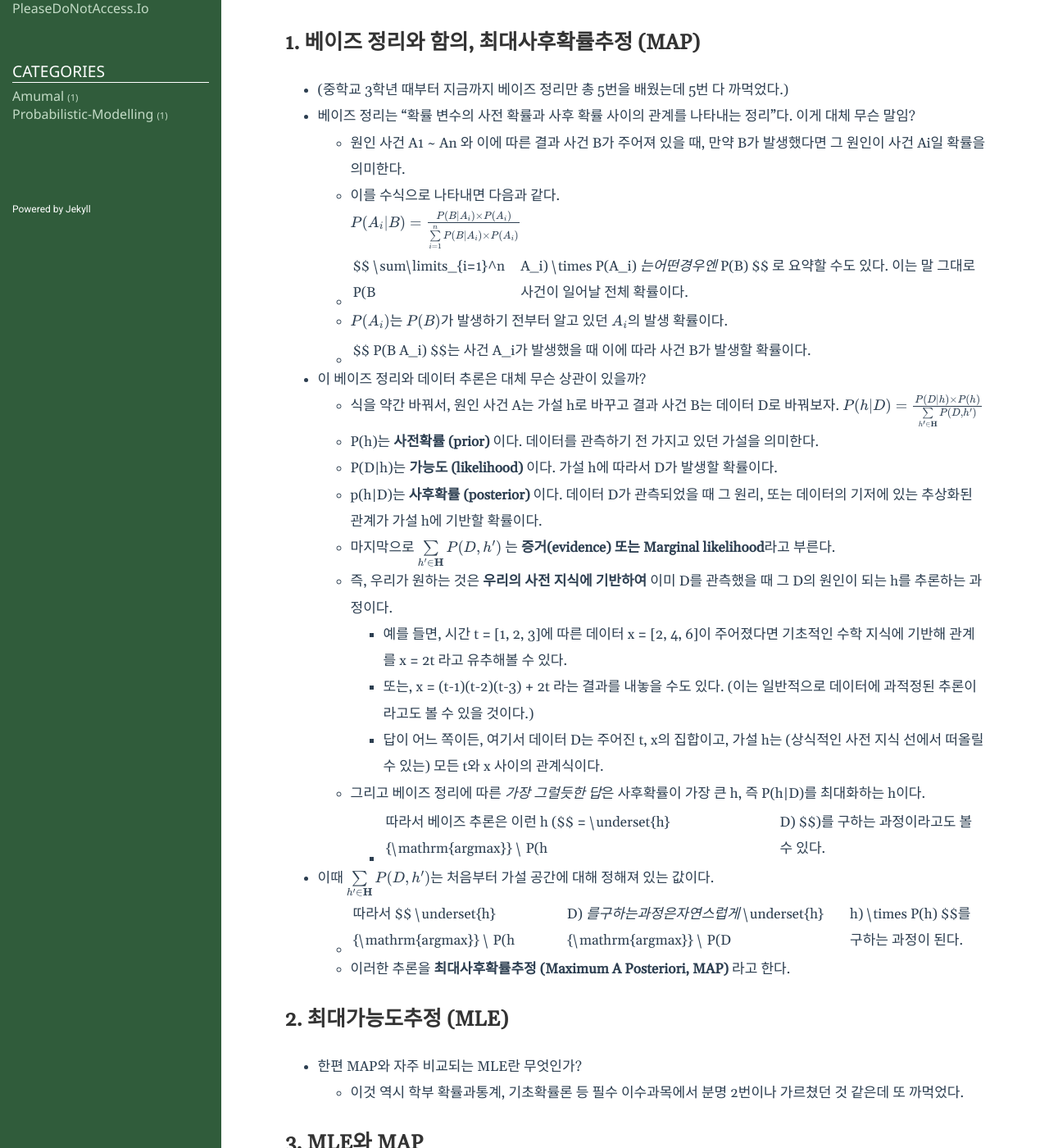
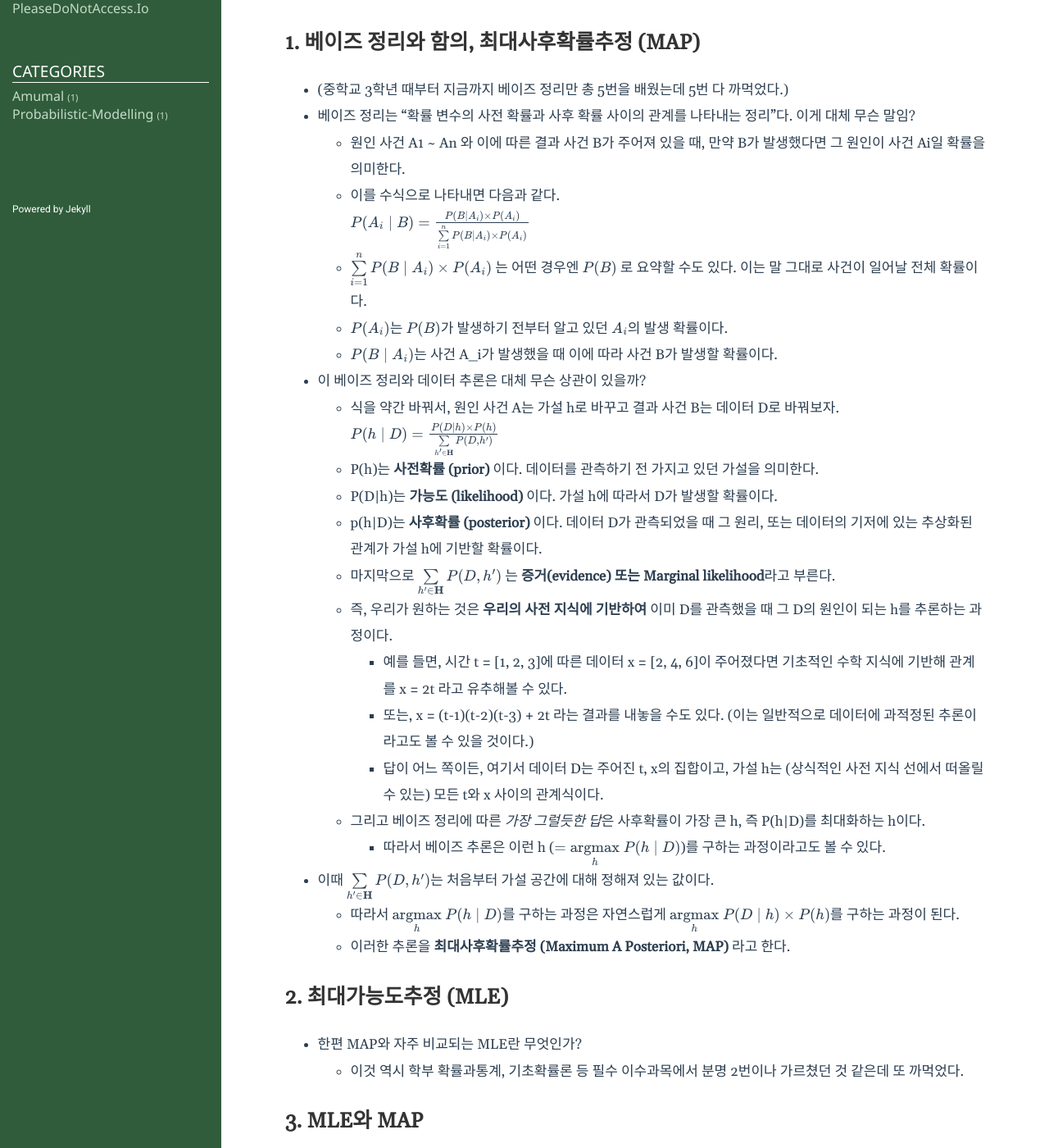
Before and after one commit to froggo-roggo/froggo-roggo.github.io, a Jekyll site: the page built from _posts/2024-05-03-svi.markdown, in a window 1280 px wide and 1400 px high, scrolled down 245 px. Shown: the whole window at 82% size. Built offline with Jekyll 4.4.1, drawn with Linux system fonts in a browser that asks for light colours.

Commit message:
mathjax very humnan

```diff
--- a/_posts/2024-05-03-svi.markdown
+++ b/_posts/2024-05-03-svi.markdown
@@ -15,14 +15,14 @@ use_math: true
 - 베이즈 정리는 "확률 변수의 사전 확률과 사후 확률 사이의 관계를 나타내는 정리"다. 이게 대체 무슨 말임?
   - 원인 사건 A1 ~ An 와 이에 따른 결과 사건 B가 주어져 있을 때, 만약 B가 발생했다면 그 원인이 사건 Ai일 확률을 의미한다.
   - 이를 수식으로 나타내면 다음과 같다.
-    $$ P(A_i|B) = \frac{P(B|A_i) \times P(A_i)}{\sum\limits_{i=1}^n P(B|A_i) \times P(A_i)} $$
+    $$ P(A_i \mid B) = \frac{P(B \mid A_i) \times P(A_i)}{\sum\limits_{i=1}^n P(B \mid A_i) \times P(A_i)} $$
 
-  - $$ \sum\limits_{i=1}^n P(B|A_i) \times P(A_i) $$ 는 어떤 경우엔 $$ P(B) $$ 로 요약할 수도 있다. 이는 말 그대로 사건이 일어날 전체 확률이다.
+  - $$ \sum\limits_{i=1}^n P(B \mid A_i) \times P(A_i) $$ 는 어떤 경우엔 $$ P(B) $$ 로 요약할 수도 있다. 이는 말 그대로 사건이 일어날 전체 확률이다.
   - $$ P(A_i) $$는 $$ P(B) $$가 발생하기 전부터 알고 있던 $$ A_i $$의 발생 확률이다.
-  - $$ P(B|A_i) $$는 사건 A_i가 발생했을 때 이에 따라 사건 B가 발생할 확률이다.
+  - $$ P(B \mid A_i) $$는 사건 A_i가 발생했을 때 이에 따라 사건 B가 발생할 확률이다.
 - 이 베이즈 정리와 데이터 추론은 대체 무슨 상관이 있을까?
   - 식을 약간 바꿔서, 원인 사건 A는 가설 h로 바꾸고 결과 사건 B는 데이터 D로 바꿔보자.
-    $$ P(h|D) = \frac{P(D|h) \times P(h)}{\sum\limits_{h' \in \mathbf{H}} P(D, h')}$$
+    $$ P(h \mid D) = \frac{P(D \mid h) \times P(h)}{\sum\limits_{h' \in \mathbf{H}} P(D, h')}$$
   - P(h)는 **사전확률 (prior)** 이다. 데이터를 관측하기 전 가지고 있던 가설을 의미한다.
   - P(D\|h)는 **가능도 (likelihood)** 이다. 가설 h에 따라서 D가 발생할 확률이다.
   - p(h\|D)는 **사후확률 (posterior)** 이다. 데이터 D가 관측되었을 때 그 원리, 또는 데이터의 기저에 있는 추상화된 관계가 가설 h에 기반할 확률이다.
@@ -32,9 +32,9 @@ use_math: true
 	- 또는, x = (t-1)(t-2)(t-3) + 2t 라는 결과를 내놓을 수도 있다. (이는 일반적으로 데이터에 과적정된 추론이라고도 볼 수 있을 것이다.)
     - 답이 어느 쪽이든, 여기서 데이터 D는 주어진 t, x의 집합이고, 가설 h는 (상식적인 사전 지식 선에서 떠올릴 수 있는) 모든 t와 x 사이의 관계식이다.
   - 그리고 베이즈 정리에 따른 *가장 그럴듯한 답*은 사후확률이 가장 큰 h, 즉 P(h\|D)를 최대화하는 h이다.
-    - 따라서 베이즈 추론은 이런 h ($$ = \underset{h}{\mathrm{argmax}} \ P(h|D) $$)를 구하는 과정이라고도 볼 수 있다.
+    - 따라서 베이즈 추론은 이런 h ($$ = \underset{h}{\mathrm{argmax}} \ P(h \mid D) $$)를 구하는 과정이라고도 볼 수 있다.
 - 이때 $$ \sum\limits_{h' \in \mathbf{H}} P(D, h') $$는 처음부터 가설 공간에 대해 정해져 있는 값이다.
-  - 따라서 $$ \underset{h}{\mathrm{argmax}} \ P(h|D) $$를 구하는 과정은 자연스럽게 $$ \underset{h}{\mathrm{argmax}} \ P(D|h) \times P(h) $$를 구하는 과정이 된다.
+  - 따라서 $$ \underset{h}{\mathrm{argmax}} \ P(h \mid D) $$를 구하는 과정은 자연스럽게 $$ \underset{h}{\mathrm{argmax}} \ P(D \mid h) \times P(h) $$를 구하는 과정이 된다.
   - 이러한 추론을 **최대사후확률추정 (Maximum A Posteriori, MAP)** 라고 한다.
 
 ## 2. 최대가능도추정 (MLE)
```
